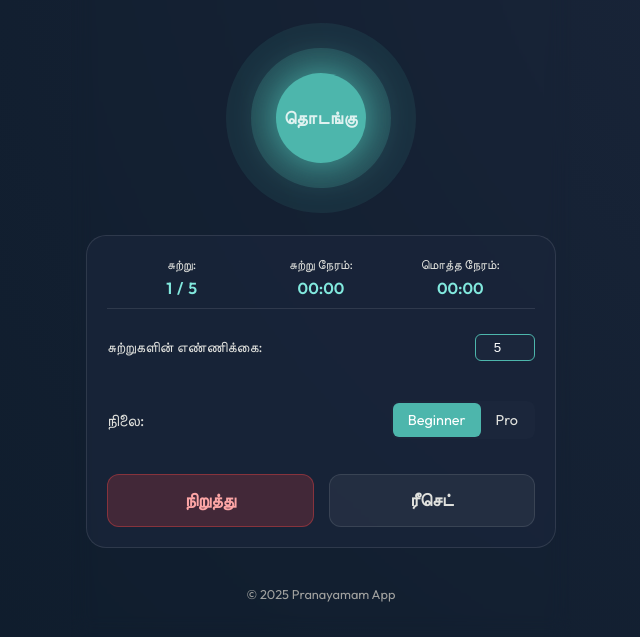
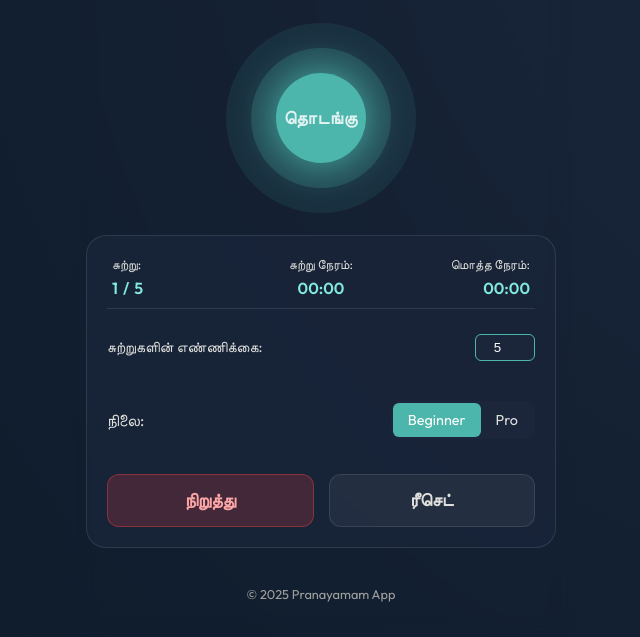
Before and after one commit to Chekumar76/Pranayamam-App, a plain HTML site: page index.html in a window 1280 px wide. Shown: the part 163-800 px from the top of the page, without its empty margins (319-959 px from the left). Drawn offline with Linux system fonts and the light colour scheme; a web font is replaced by a local one.

Commit message:
Improved layout spacing for Tamil translation and refined ripple wave animation

```diff
--- a/css/style.css
+++ b/css/style.css
@@ -622,6 +622,21 @@ main {
     gap: 5px;
     font-size: 0.8rem;
     flex: 1;
+    min-width: 0;
+    /* Prevent overflow */
+}
+
+/* Spread out items for Tamil because of longer labels */
+.lang-ta .stat-item:first-child {
+    align-items: flex-start;
+}
+
+.lang-ta .stat-item:last-child {
+    align-items: flex-end;
+}
+
+.lang-ta .stat-item:nth-child(2) {
+    align-items: center;
 }
 
 .stat-value {
--- a/js/app.js
+++ b/js/app.js
@@ -172,6 +172,9 @@ function updateLanguageUI() {
     });
 
     document.querySelector('.voice-icon-label').title = currentLanguage === 'en' ? "Voice Guidance" : "குரல் வழிகாட்டுதல்";
+
+    // Add class for language specific styling
+    document.body.classList.toggle('lang-ta', currentLanguage === 'ta');
 }
 
 document.getElementById('lang-switch').addEventListener('click', () => {
```
